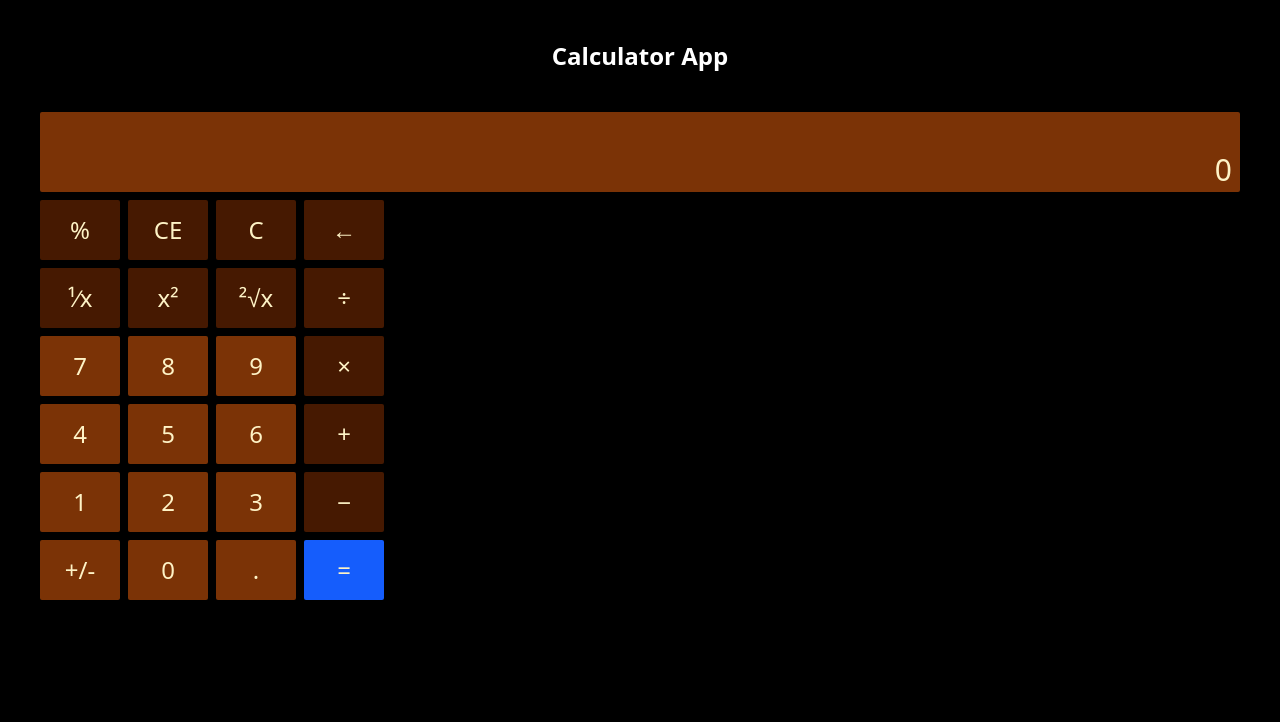
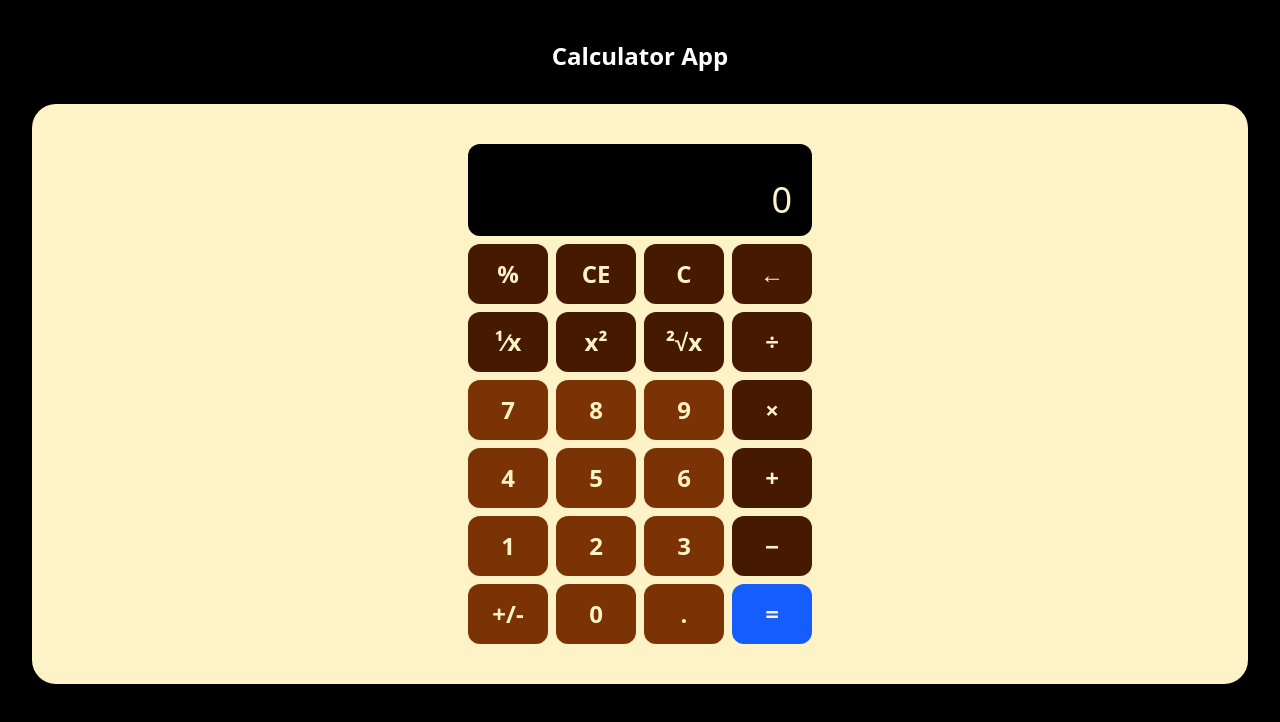
Before and after one commit to Sobhan-SRZA/My-ReactJs-Curse-Homeworks, a React (Vite) app in the folder lesson 3 - Calculator/: page / in a window 1280 px wide. Shown: the top 722 px of the page. Built offline with nearby package versions, Linux system fonts and the light colour scheme.

Commit message:
Update CalculatorApp.tsx

```diff
--- a/lesson 3 - Calculator/src/components/CalculatorApp.tsx
+++ b/lesson 3 - Calculator/src/components/CalculatorApp.tsx
@@ -1,4 +1,4 @@
-import { useRef, useState } from "react"
+import {  useState } from "react"
 
 export default function CalculatorApp() {
 
@@ -76,7 +76,7 @@ export default function CalculatorApp() {
 
                 switch (operator) {
                     case "+": {
-                        setMonitor2(
+                        setResult(
                             (+number + +monitor2)
                                 .toString()
                         )
@@ -84,8 +84,8 @@ export default function CalculatorApp() {
                         break;
                     }
 
-                    case "-": {
-                        setMonitor2(
+                    case "−": {
+                        setResult(
                             (+number - +monitor2)
                                 .toString()
                         )
@@ -161,9 +161,10 @@ export default function CalculatorApp() {
 
     const Monitor = () => {
         return (
-            <div className="bg-amber-900 rounded-xs text-amber-100 py-2 h-20">
-                <input className="text-xl pb-1 w-full px-3.5 text-left" type="text" disabled value={monitor1} />
-                <input className="text-3xl w-full px-2 text-right" type="text" disabled value={monitor2} />
+            <div className="bg-black rounded-xl text-amber-100 w-86">
+                <input className="text-xl w-full px-3.5 pt-2 text-left" type="text" disabled value={monitor1} name="monitor 1" />
+
+                <input className="text-4xl w-full px-5 pb-4 text-right" type="text" disabled value={monitor2} name="monitor 2" />
             </div>
         )
     }
@@ -171,11 +172,11 @@ export default function CalculatorApp() {
     const Numbers = () => {
         const gen_numbers =
             numbers
-                .map((value) =>
-                    <div className="flex gap-2">
+                .map((value, index) =>
+                    <div className="flex gap-2" key={index}>
                         {
-                            value.map((content) => (
-                                <button className="text-2xl rounded-xs text-amber-100 select-none cursor-pointer bg-amber-900 w-20 h-15" onClick={() => addContent(content)}>
+                            value.map((content, index) => (
+                                <button className="btn text-2xl rounded-xl text-amber-100 font-bold select-none cursor-pointer bg-amber-900 w-20 h-15" onClick={() => addContent(content)} key={index}>
                                     {content}
                                 </button>
                             ))
@@ -188,11 +189,11 @@ export default function CalculatorApp() {
                 {
                     controls
                         .filter(content => Array.isArray(content))
-                        .map(value =>
-                            <div className="flex gap-2">
+                        .map((value, index) =>
+                            <div className="flex gap-2" key={index}>
                                 {
-                                    value.map(content =>
-                                        <button className="text-2xl rounded-xs text-amber-100 select-none cursor-pointer bg-amber-950 w-20 h-15" onClick={() => addContent(content)}>
+                                    value.map((content, index) =>
+                                        <button className="btn text-2xl rounded-xl text-amber-100 font-bold select-none cursor-pointer bg-amber-950 w-20 h-15" onClick={() => addContent(content)} key={index}>
                                             {content}
                                         </button>
                                     )
@@ -209,9 +210,9 @@ export default function CalculatorApp() {
     const Controls = () => {
         const gen_controls =
             controls
-                .map((content) => {
+                .map((content, index) => {
                     if (!Array.isArray(content)) {
-                        return <button className="text-2xl rounded-xs text-amber-100 select-none cursor-pointer bg-amber-950 w-20 h-15 last:bg-blue-600" onClick={() => addContent(content)}>
+                        return <button className="btn text-2xl rounded-xl text-amber-100 font-bold select-none cursor-pointer bg-amber-950 w-20 h-15 last:bg-blue-600" onClick={() => addContent(content)} key={index}>
                             {content}
                         </button>
                     }
@@ -229,10 +230,11 @@ export default function CalculatorApp() {
         <>
             <h1 className="text-center font-bold text-2xl">Calculator App</h1>
 
-            <section className="flex flex-col p-10 gap-2">
+            <section className="bg-amber-100 m-8 rounded-3xl flex flex-col p-10 gap-2 items-center">
                 {/* Monitor */}
                 <Monitor />
 
+                {/* Buttons */}
                 <div className="flex felx-col items-end gap-2">
                     {/* Numbers */}
                     <Numbers />
```
